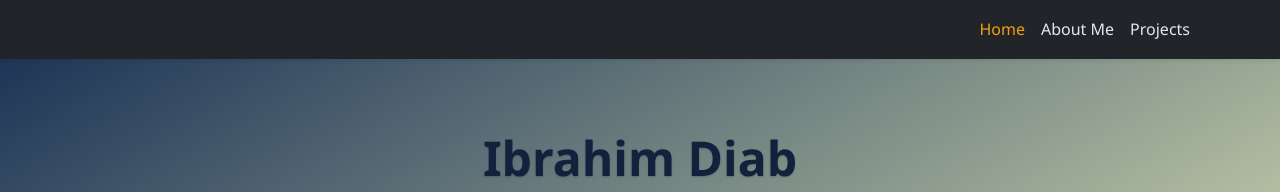
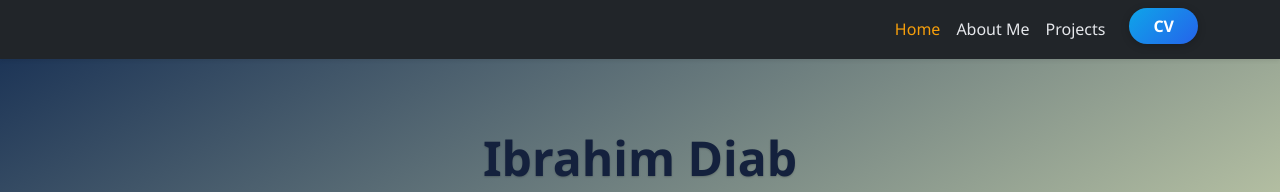
Before and after one commit to Ibrahim-Diab/portfolio.github.io, a plain HTML site: page index.html in a window 1280 px wide. Shown: the top 192 px of the page. Drawn offline with nearby package versions, Linux system fonts and the light colour scheme.

Commit message:
Update index.html

```diff
--- a/index.html
+++ b/index.html
@@ -93,6 +93,22 @@
       transform: translateY(-4px);
     }
 
+   .cv-button {
+        background: linear-gradient(135deg, #0ea5e9, #2563eb);
+        color: white;
+        border: none;
+        border-radius: 999px;
+        transition: all 0.3s ease;
+        box-shadow: 0 2px 8px rgba(0, 0, 0, 0.2);
+      }
+
+   .cv-button:hover {
+        background: linear-gradient(135deg, #2563eb, #0ea5e9);
+        color: #f59e0b;
+        transform: translateY(-2px);
+        box-shadow: 0 6px 14px rgba(0, 0, 0, 0.25);
+      }
+
     #about h2 {
       color: var(--primary-color) !important;
       font-weight: 700;
@@ -181,6 +197,14 @@
         </li>
         <li class="nav-item">
           <a class="nav-link" href="#projects">Projects</a>
+        </li>
+         <li class="nav-item">
+          <a class="btn cv-button ms-3 fw-semibold px-4"
+             href="App_Icons/IbrahimDiab-iOS.pdf"
+             target="_blank"
+             download>
+            CV
+          </a>
         </li>
 
       </ul>
```
